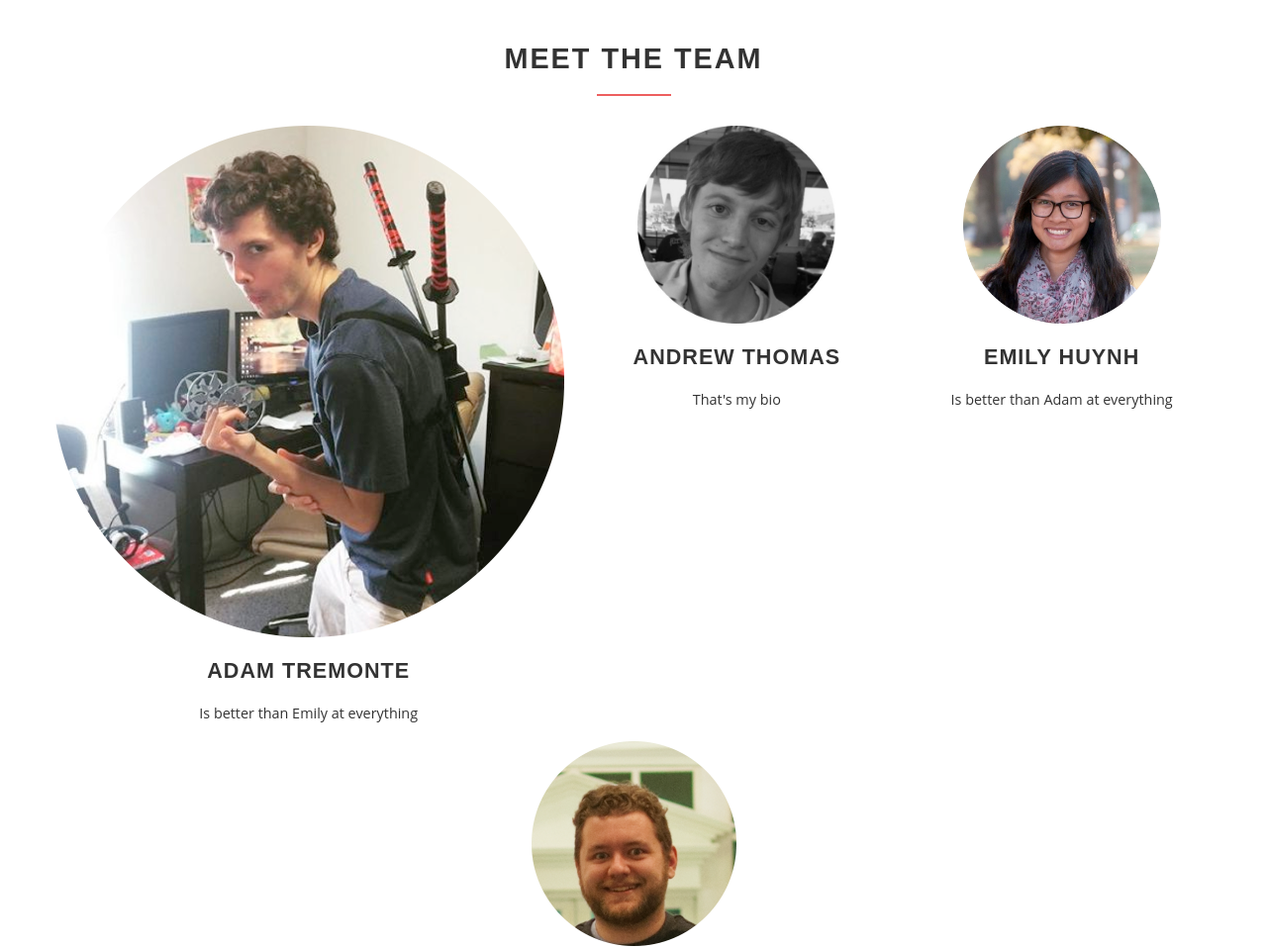
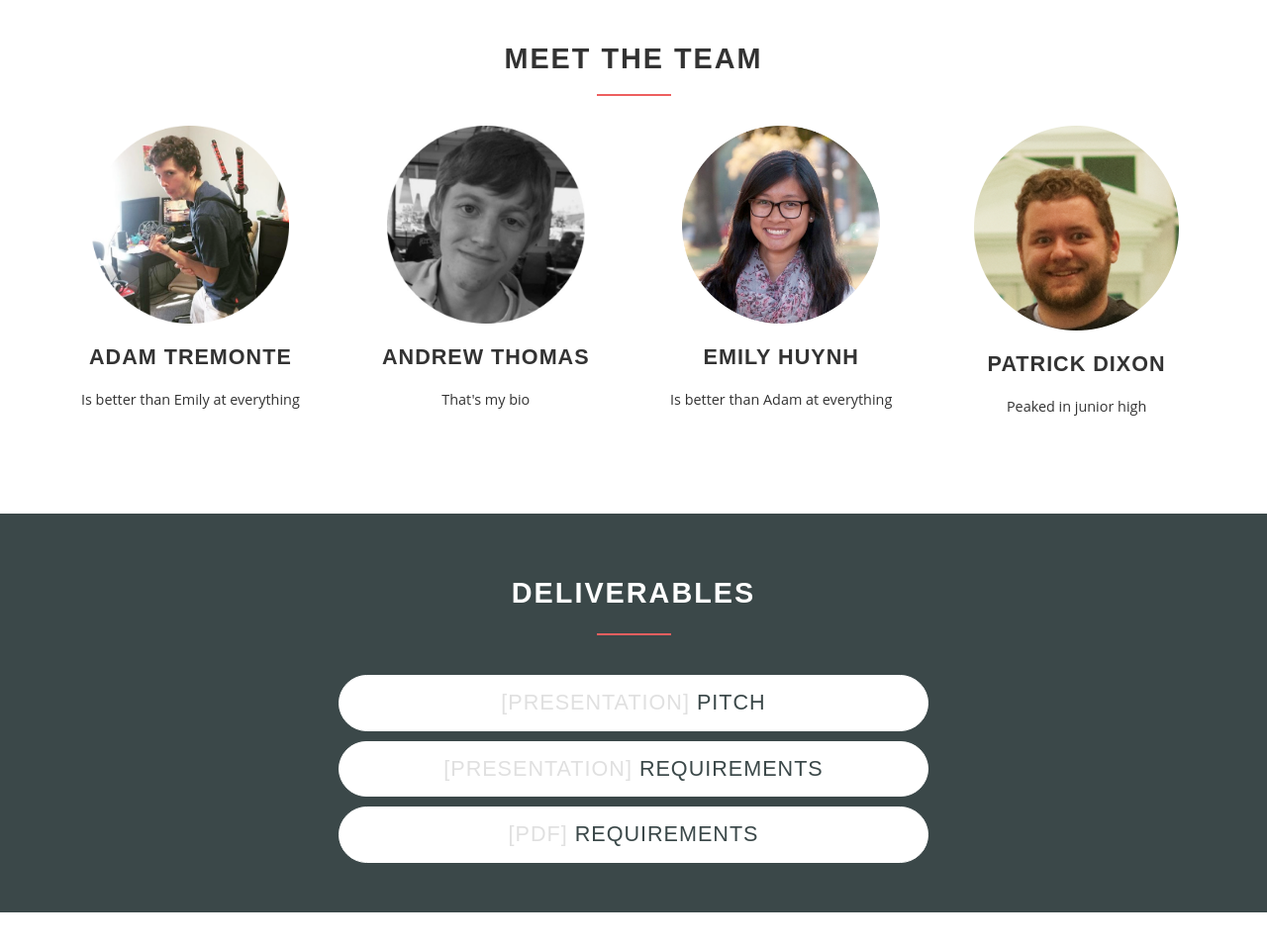
Before and after one commit to print-d/print-d.github.io, a plain HTML site: page index.html in a window 1280 px wide. Shown: the part 1040-1999 px from the top of the page at 99% size. After the commit the page ends 1962 px from the top, so only its background shows below. Drawn offline with nearby package versions, Linux system fonts and the light colour scheme; a web font is replaced by a local one.

Commit message:
rebuilding site Sun Apr  2 15:02:51 CDT 2017

```diff
--- a/index.html
+++ b/index.html
@@ -53,7 +53,7 @@
       <div class="divider"></div>
       <div class="row center-xs">
         <div class="col-xs">
-          <img src="/images/adam.png">
+          <img src="/images/adam.png" width="200">
           <h2>Adam Tremonte</h2>
           <p>Is better than Emily at everything</p>
         </div>
```
